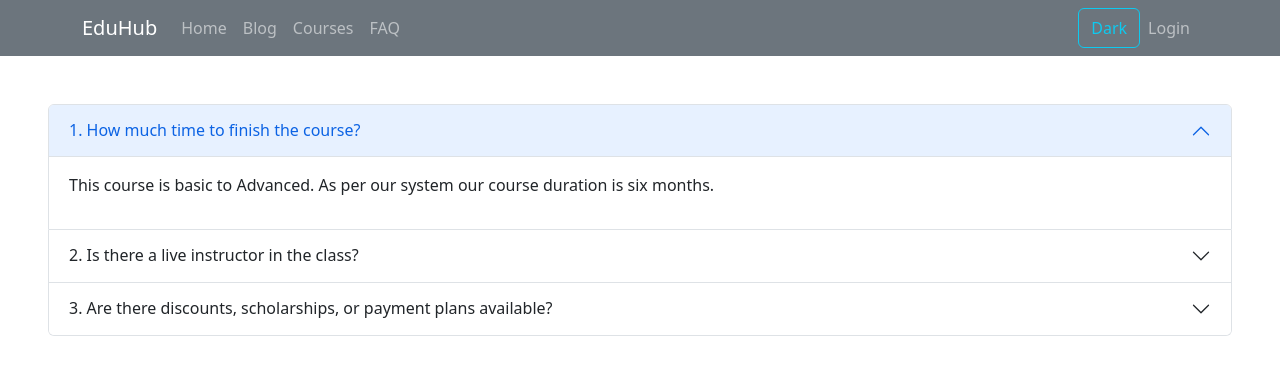
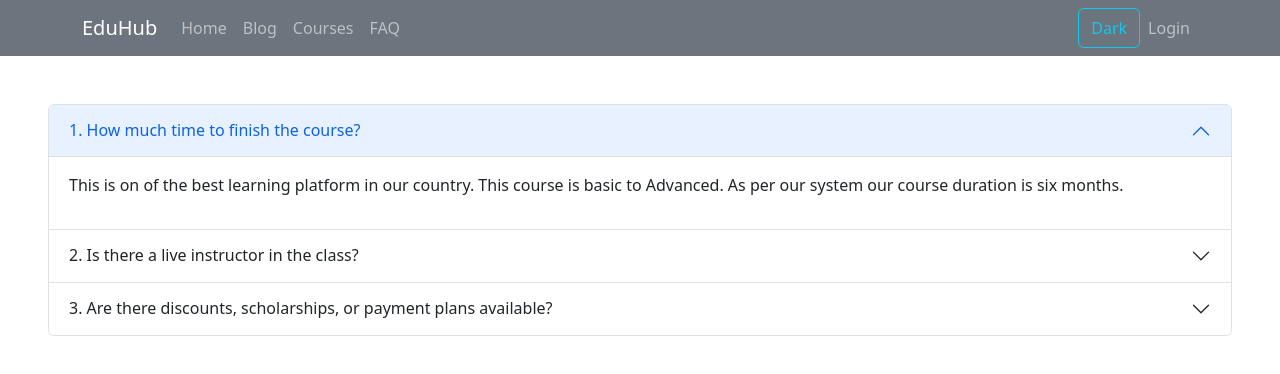
Before and after one commit to sm-nazmus-sakib/edu-hub-react-auth-client, a React (Create React App) app: page /faq in a window 1280 px wide. Shown: the top 374 px of the page. Built offline with nearby package versions, Linux system fonts and the light colour scheme; no server answers.

Commit message:
some changes

```diff
--- a/src/Pages/Faq/Faq.js
+++ b/src/Pages/Faq/Faq.js
@@ -8,7 +8,7 @@ const Faq = () => {
       <Accordion.Item eventKey="0">
         <Accordion.Header>1. How much time to finish the course?</Accordion.Header>
         <Accordion.Body>
-          <p> This course is basic to Advanced. As per our system our course duration is six months.  </p>
+          <p> This is on of the best learning platform in our country. This course is basic to Advanced. As per our system our course duration is six months.  </p>
         </Accordion.Body>
       </Accordion.Item>
       <Accordion.Item eventKey="1">
```
